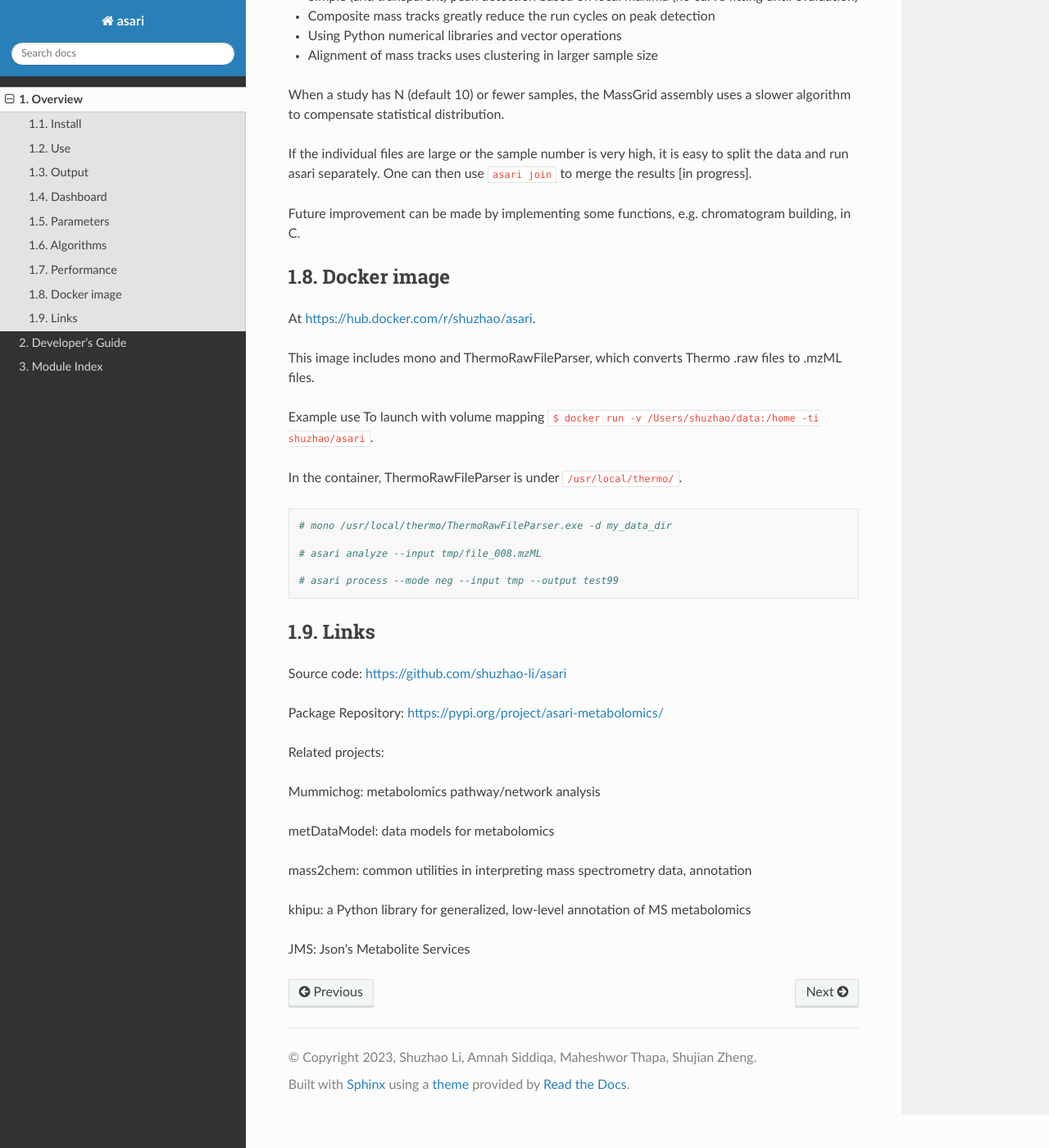
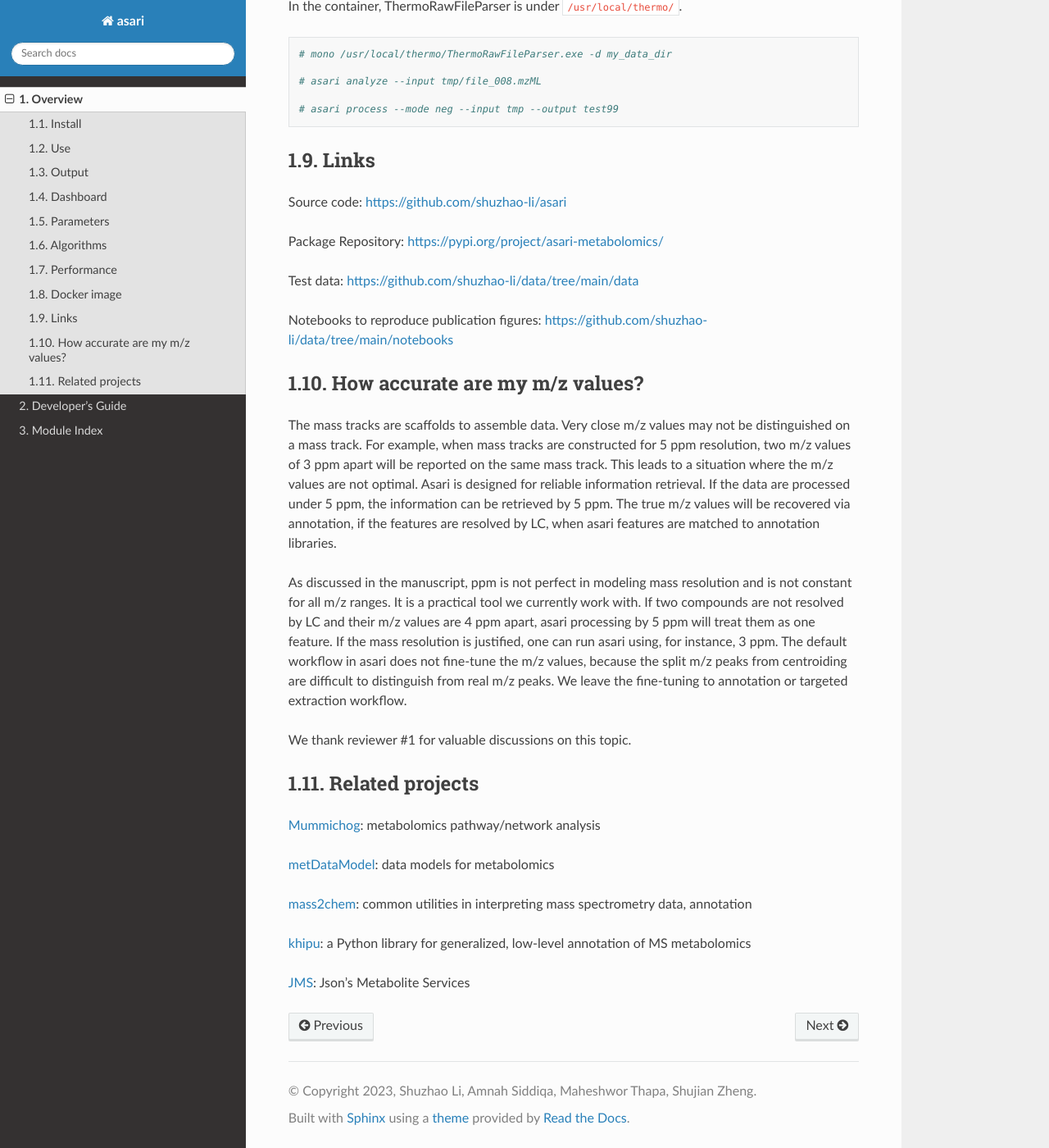
Before and after one commit to shuzhao-li-lab/asari, a Sphinx documentation site: the page built from docs/source/overview.md, in a window 1280 px wide and 1400 px high, scrolled down 4829 px. Shown: the whole window at 82% size. Built offline with Sphinx 7.4.7 and the Read the Docs theme 2.0.0, drawn with Linux system fonts in a browser that asks for light colours; some of the changed text lies outside the part shown.

Commit message:
readthedocs update

```diff
--- a/docs/source/conf.py
+++ b/docs/source/conf.py
@@ -23,7 +23,7 @@ sys.path.insert(0, os.path.abspath(dir_path))
 project = 'asari'
 copyright = '2023, Shuzhao Li, Amnah Siddiqa, Maheshwor Thapa, Shujian Zheng'
 author = 'Shuzhao Li, Amnah Siddiqa, Maheshwor Thapa, Shujian Zheng'
-release = '1.11.1'
+release = '1.15.6'
 
 # -- General configuration ---------------------------------------------------
 # https://www.sphinx-doc.org/en/master/usage/configuration.html#general-configuration
--- a/docs/source/overview.md
+++ b/docs/source/overview.md
@@ -11,14 +13,16 @@ Trackable and scalable Python program for high-resolution LC-MS metabolomics dat
 - Transparent, JSON centric data structures, easy to chain other tools
 
 Input data are centroied mzML files.
-We use [ThermoRawFileParser](https://github.com/compomics/ThermoRawFileParser) to convert Thermo .RAW files to .mzML.
-Msconvert in [ProteoWizard](https://proteowizard.sourceforge.io/tools.shtml) can handle the conversion of most vendor data formats.
+We use ThermoRawFileParser (https://github.com/compomics/ThermoRawFileParser) to convert Thermo .RAW files to .mzML.
+Msconvert in ProteoWizard (https://proteowizard.sourceforge.io/tools.shtml) can handle the conversion of most vendor data formats.
 
 Install
 -------
 - From PyPi repository: `pip3 install asari-metabolomics`. Add `--upgrade` to update to new versions.
 
 - Or clone from source code: https://github.com/shuzhao-li/asari . One can run it as a Python module by calling Python interpreter. GitHub repo is often ahead of PyPi versions.
+
+- Requires Python 3.8+. Installation time ~ 5 seconds.
 
 Use
 ---
@@ -76,13 +80,13 @@ A typical run on disk may generatae a directory like this
     ├── preferred_Feature_table.tsv
     └── project.json
 
-Asari generates two feature tables:
-    1. preferred_Feature_table.tsv
-    2. export/full_Feature_table.tsv
+The recommended feature table is `preferred_Feature_table.tsv`.
 
-The recommended feature table for futher analyses is `preferred_Feature_table.tsv`. Only peaks passing user-provided (or default) parameters regarding signal-to-noise (snr) ratios and shape requirements will be reported in the `preferred_Feature_table.tsv` while `export/full_Feature_table.tsv` contains all detected features regardless of if they pass the snr or shape requirements. The default values for snr and shape requirements should be fine for most people.
-
-Furthermore, even if a feature is only present in one sample, it will be reported, as we think this is important for applications like exposome and personalized medicine. The filtering decisions are left to end users.
+All peaks are kept in `export/full_Feature_table.tsv` if they meet signal (snr) and shape standards
+(part of input parameters but default values are fine for most people).
+That is, if a feature is only present in one sample, it will be reported,
+as we think this is important for applications like exposome and personalized medicine.
+The filtering decisions are left to end users.
 
 The `pickle` folder keeps intermediate files during processing.
 They are removed after the processing by default, to save disk space.
@@ -93,7 +97,7 @@ Dashboard
 ---------
 After data are processed, users can use `asari viz --input process_result_dir` to launch a dashboard to inspect data, where 'process_result_dir' refers to the result folder. The dashboard uses these files under the result folder: 'project.json', 'export/cmap.pickle', 'export/epd.pickle' and 'export/full_Feature_table.tsv'. Thus, one can move around the folder, but modification of these files is not a good idea. Please note that pickle files are for internal use, and one should not trust pickle files from other people.
 
-![viz_screen_shot](_static/viz_screen_shot20220518.png)
+![viz_screen_shot](docs/source/_static/viz_screen_shot20220518.png)
 
 
 Parameters
@@ -104,14 +108,14 @@ Most modern instruments are fine with 5 ppm, but one may want to change if neede
 Default ionization mode is `pos`. Change to `neg` if needed, by specifying `--mode neg` in command line.
 
 Users can supply a custom parameter file `xyz.yaml`, via `--parameters xyz.yaml` in command line.
-A template YAML file can be found at `doc/parameters.yaml`.
+A template YAML file can be found at `test/parameters.yaml`.
 
 When the above methods overlap, command line arguments take priority.
 That is, commandline overwrites `xyz.yaml`, which overwrites default asari parameters in `defaul_parameters.py`.
 
 Algorithms
 ----------
-Basic data concepts follow <https://github.com/shuzhao-li/metDataModel>, organized as
+Basic data concepts follow https://github.com/shuzhao-li/metDataModel, organized as
 
     ├── Experiment
        ├── Sample
@@ -148,7 +152,6 @@ Step-by-step algorithms are explained in doc/README.md.
 
 This package uses `mass2chem`, `khipu` and `JMS` for mass search and annotation functions.
 
-
 Performance
 -----------
 Asari is designed to run > 1000 samples on a laptop computer. The performance is achieved via
@@ -168,7 +171,7 @@ Future improvement can be made by implementing some functions, e.g. chromatogram
 
 Docker image
 ------------
-At <https://hub.docker.com/r/shuzhao/asari>.
+At https://hub.docker.com/r/shuzhao/asari.
 
 This image includes mono and ThermoRawFileParser, which converts Thermo .raw files to .mzML files.
 
@@ -187,18 +190,32 @@ In the container, ThermoRawFileParser is under `/usr/local/thermo/`.
 
 Links
 -----
-Source code: <https://github.com/shuzhao-li/asari>
+Source code: [https://github.com/shuzhao-li/asari](https://github.com/shuzhao-li/asari)
 
-Package Repository: <https://pypi.org/project/asari-metabolomics/>
+Package Repository: [https://pypi.org/project/asari-metabolomics/](https://github.com/shuzhao-li/asari)
 
-Related projects:
+Test data: [https://github.com/shuzhao-li/data/tree/main/data](https://github.com/shuzhao-li/asari)
 
-Mummichog: metabolomics pathway/network analysis
+Notebooks to reproduce publication figures: [https://github.com/shuzhao-li/data/tree/main/notebooks](https://github.com/shuzhao-li/asari)
 
-metDataModel: data models for metabolomics
+How accurate are my m/z values?
+-------------------------------
+The mass tracks are scaffolds to assemble data. Very close m/z values may not be distinguished on a mass track. For example, when mass tracks are constructed for 5 ppm resolution, two m/z values of 3 ppm apart will be reported on the same mass track. This leads to a situation where the m/z values are not optimal. Asari is designed for reliable information retrieval. If the data are processed under 5 ppm, the information can be retrieved by 5 ppm. The true m/z values will be recovered via annotation, if the features are resolved by LC, when asari features are matched to annotation libraries.
 
-mass2chem: common utilities in interpreting mass spectrometry data, annotation
+As discussed in the manuscript, ppm is not perfect in modeling mass resolution and is not constant for all m/z ranges. It is a practical tool we currently work with. If two compounds are not resolved by LC and their m/z values are 4 ppm apart, asari processing by 5 ppm will treat them as one feature. If the mass resolution is justified, one can run asari using, for instance, 3 ppm. The default workflow in asari does not fine-tune the m/z values, because the split m/z peaks from centroiding are difficult to distinguish from real m/z peaks. We leave the fine-tuning to annotation or targeted extraction workflow.
 
-khipu: a Python library for generalized, low-level annotation of MS metabolomics
+We thank reviewer #1 for valuable discussions on this topic.
 
-JMS: Json's Metabolite Services
+
+Related projects
+----------------
+
+[Mummichog](https://github.com/shuzhao-li/mummichog): metabolomics pathway/network analysis
+
+[metDataModel](https://github.com/shuzhao-li/metDataModel): data models for metabolomics
+
+[mass2chem](https://github.com/shuzhao-li/mass2chem): common utilities in interpreting mass spectrometry data, annotation
+
+[khipu](https://github.com/shuzhao-li-lab/khipu): a Python library for generalized, low-level annotation of MS metabolomics
+
+[JMS](https://github.com/shuzhao-li/JMS): Json's Metabolite Services
```
Also changed, not shown: other parts of docs/source/overview.md (+2 -0 lines), docs/.readthedocs.yaml (added).
